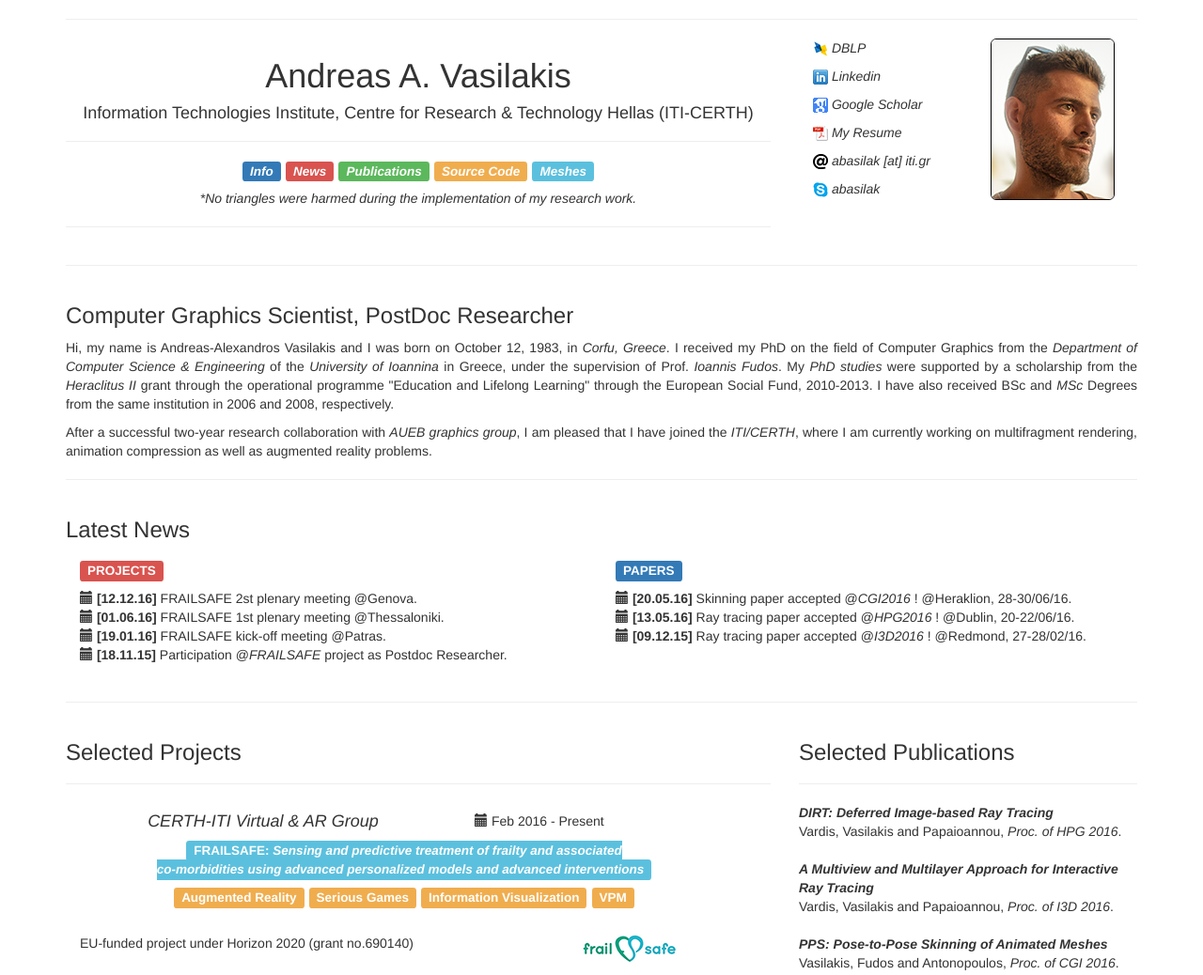
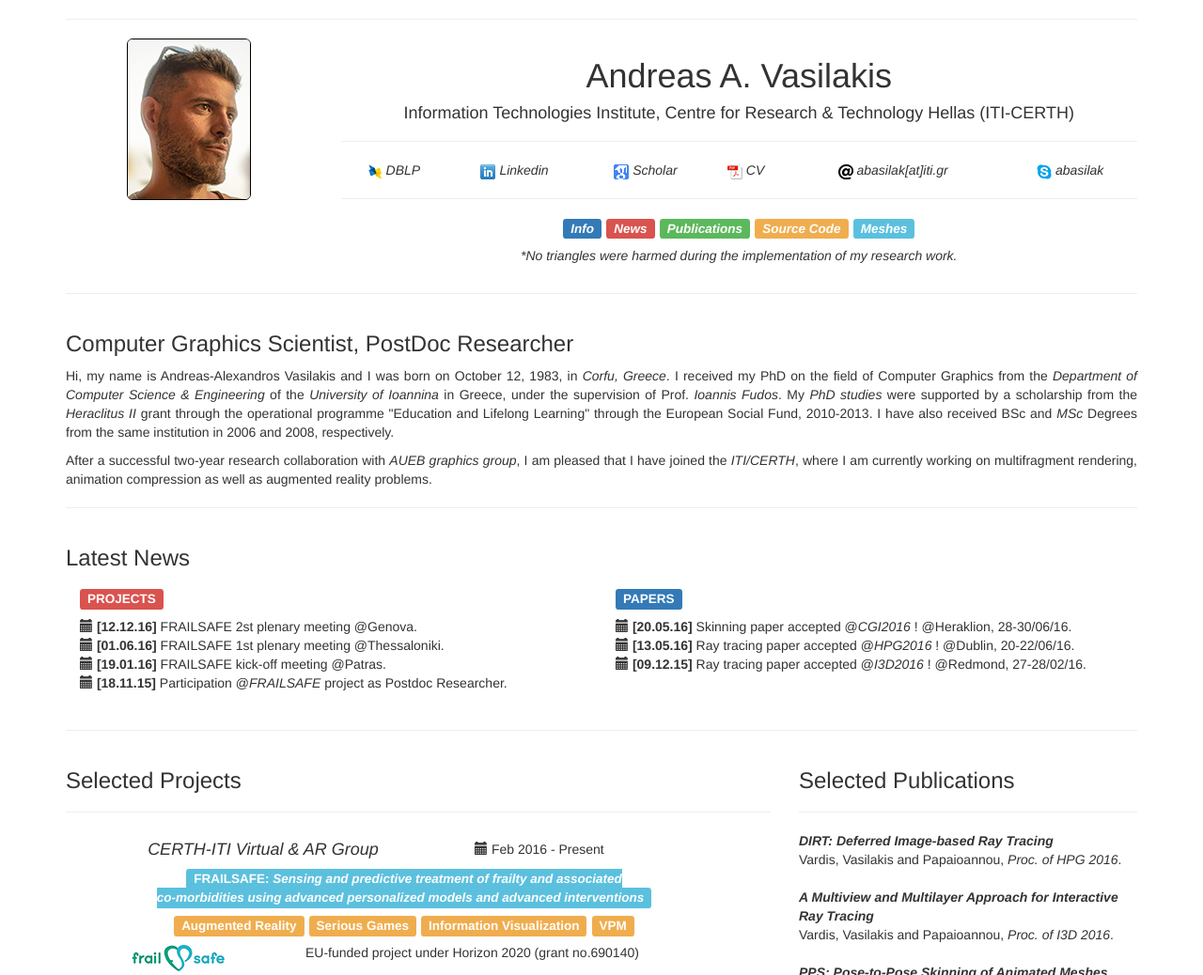
Before and after one commit to abasilak/abasilak.github.io, a plain HTML site: page index.html in a window 1280 px wide. Shown: the top 1038 px of the page at 94% size. Drawn offline with Linux system fonts and the light colour scheme.

Commit message:
Site Update (restructuring)
ID = {Init, Selected Projects}

```diff
--- a/index.html
+++ b/index.html
@@ -42,31 +42,32 @@
     <div class="container">
         <hr>
         <div id="init" class="row">
-            <div class="col-sm-8">
+            <div class="col-sm-3">
+                <a href="https://www.flickr.com/photos/abasilak/"> <img src="images/me3.png" alt="andreas vasilakis photo" class="img media-object fig-rounded center-block" title="abasilak"> </a>
+            </div>
+            <div class="col-sm-9">
                 <h1 class="text-center">Andreas A. Vasilakis</h1>
                 <h4 class="text-center">Information Technologies Institute, Centre for Research & Technology Hellas (ITI-CERTH) </h4>
                 <hr>
+                <table style="width:100%" class="text-center">
+                <tr>
+                    <td><img src="img/dblp_16.jpg" alt=""><a href="http://dblp.uni-trier.de/pers/hd/v/Vasilakis:Andreas"> DBLP </a></td>
+                    <td><img src="img/linkedin_16.jpg" alt=""> <a href="https://www.linkedin.com/in/abasilak"> Linkedin</a></td>
+                    <td><img src="img/scholar_16.png" alt=""><a href="https://scholar.google.gr/citations?user=u-d4_oUAAAAJ&hl=en&oi=sra"> Scholar </a></td>
+                    <td><img src="img/pdf_16.png" alt=""><em><a href="https://dl.dropboxusercontent.com/u/3165704/abasilak%20site/resume/en.pdf"> CV </a></em></td>
+                    <td><img src="img/email_16.png" alt=""><em><a href="mailto:abasilak@iti.gr" target="_top"> abasilak[at]iti.gr</a></em></td>
+                    <td><img src="img/skype_16.png" alt=""><em> abasilak</em></td>
+                </tr>
+                </table>
+                <hr>
                 <h4 class="text-center">
-            <span class="label label-primary"><a href="#info">Info</a></span>
-            <span class="label label-danger"><a href="#news">News</a></span>
-            <span class="label label-success"><a href="#publications">Publications</a></span>
-            <span class="label label-warning"><a href="#shaders">Source Code</a></span>
-            <span class="label label-info"><a href="#meshes">Meshes</a></span>
+                    <span class="label label-primary"><a href="#info">Info</a></span>
+                    <span class="label label-danger"><a href="#news">News</a></span>
+                    <span class="label label-success"><a href="#publications">Publications</a></span>
+                    <span class="label label-warning"><a href="#shaders">Source Code</a></span>
+                    <span class="label label-info"><a href="#meshes">Meshes</a></span>
                 </h4>
                 <p class="text-center"><em> *No triangles were harmed during the implementation of my research work.</em></p>
-                <hr> </div>
-            <div class="col-sm-4">
-                <div class="col-xs-6">
-                    <p class="text-nowrap"><img src="img/dblp_16.jpg" alt=""><a href="http://dblp.uni-trier.de/pers/hd/v/Vasilakis:Andreas"> DBLP </a></p>
-                    <p class="text-nowrap"><img src="img/linkedin_16.jpg" alt=""> <a href="https://www.linkedin.com/in/abasilak"> Linkedin</a></p>
-                    <p class="text-nowrap"><img src="img/scholar_16.png" alt=""><a href="https://scholar.google.gr/citations?user=u-d4_oUAAAAJ&hl=en&oi=sra"> Google Scholar </a></p>
-                    <p class="text-nowrap"><img src="img/pdf_16.png" alt=""><em><a href="https://dl.dropboxusercontent.com/u/3165704/abasilak%20site/resume/en.pdf"> My Resume </a></em></p>
-                    <p class="text-nowrap"><img src="img/email_16.png" alt=""><em><a href="mailto:abasilak@iti.gr" target="_top"> abasilak [at] iti.gr</a></em></p>
-                    <p class="text-nowrap"><img src="img/skype_16.png" alt=""><em> abasilak</em></p>
-                </div>
-                <div class="col-xs-6">
-                    <a href="https://www.flickr.com/photos/abasilak/"> <img src="images/me3.png" alt="andreas vasilakis photo" class="img media-object fig-rounded center-block" title="abasilak"> </a>
-                </div>
             </div>
         </div>
         <hr>
@@ -98,7 +99,7 @@
         </div>
         <hr>
         <div id="selected" class="row">
-            <div class="col-md-8">
+            <div id="selected.projects" class="col-md-8">
                 <h3>Selected Projects</h3>
                 <hr>
                 <div class="row col-xs-12 text-center">
@@ -118,12 +119,10 @@
                             <span class="label label-warning">Information Visualization</span> <span class="label label-warning">VPM</span>
                         </h4> </div>
                     <div>
-                        <br>
+                        <div class="col-sm-4"><img src="projects/frailsafe/teaser.jpg" alt="frailsafe logo" class="media-object img-rounded center-block" title="frailsafe logo"></div>
                         <div class="col-sm-8 text-justify">EU-funded project under Horizon 2020 (grant no.690140)</div>
-                        <div class="col-sm-4"><img src="projects/frailsafe/teaser.jpg" alt="frailsafe logo" class="media-object img-rounded center-block" title="frailsafe logo"></div>
                     </div>
-                    <div class="col-xs-12">
-                        <hr> </div>
+                    <div class="col-xs-12"> <hr> </div>
                 </div>
                 <div class="row col-xs-12 text-center">
                     <div>
@@ -144,12 +143,10 @@
                             <span class="label label-success"><a href="#hpg2016">HPG2016</a></span> <span class="label label-success"><a href="#i3d2016">I3D2016</a></span> <span class="label label-success"><a href="#tvcg2015">TVCG2015</a></span> <span class="label label-success"><a href="#eg2015">EG2015</a></span> <span class="label label-success"><a href="#i3d2015">I3D2015</a></span>
                         </h4> </div>
                     <div>
-                        <br>
+                        <div class="col-sm-4"> <img src="projects/glide/teaser.png" alt="glide logo" class="media-object img-rounded center-block" title="glide logo"> </div>
                         <div class="col-sm-8 text-justify"> ARISTEIA II programme: Research project co-funded by the General Secreteriat of Research and Technology and the European Union (grant no.3712). </div>
-                        <div class="col-sm-4"> <img src="projects/glide/teaser.png" alt="glide logo" class="media-object img-rounded center-block" title="glide logo"> </div>
                     </div>
-                    <div class="col-xs-12">
-                        <hr> </div>
+                    <div class="col-xs-12"><hr> </div>
                 </div>
                 <div class="row col-xs-12 text-center">
                     <div>
@@ -167,15 +164,14 @@
                         <h4><span class="label label-success"><a href="#cgf2014">CGF2014</a></span> <span class="label label-success"><a href="#i3d2014">I3D2014</a></span> <span class="label label-success"><a href="#tvcg2013">TVCG2013</a></span> <span class="label label-success"><a href="#cad2013">CAD2013</a></span> <span class="label label-success"><a href="#eg2012">EG2012</a></span> <span class="label label-success"><a href="#cavw2011">CAVW2011</a></span> <span class="label label-success"><a href="#sca2011">SCA2011</a></span> <span class="label label-success"><a href="#sig2011">SIG2011</a></span>
                         </h4> </div>
                     <div>
-                        <br>
+                        <div class="col-sm-4"> <img src="projects/irakleitos/teaser.jpg" alt="..." class="media-object img-rounded center-block" title="irakleitos logo"> </div>
                         <div class="col-sm-8 text-justify"> Irakleitos II Scholarship for research by the Greek Ministry of Education and the European Union. </div>
-                        <div class="col-sm-4"> <img src="projects/irakleitos/teaser.jpg" alt="..." class="media-object img-rounded center-block" title="irakleitos logo"> </div>
                     </div>
                     <div class="col-xs-12">
                         <hr> </div>
                 </div>
             </div>
-            <div class="col-md-4">
+            <div id="selected.publications" class="col-md-4">
                 <h3>Selected Publications</h3>
                 <hr>
                 <dl> <dt><a href="#hpg2016">DIRT: Deferred Image-based Ray Tracing</a></dt>
@@ -1045,6 +1041,7 @@
                 </div>
                 <hr>
             </div>
+        </div>
         <footer class="text-center">
             <div class="container">
                 <div class="row">
```
